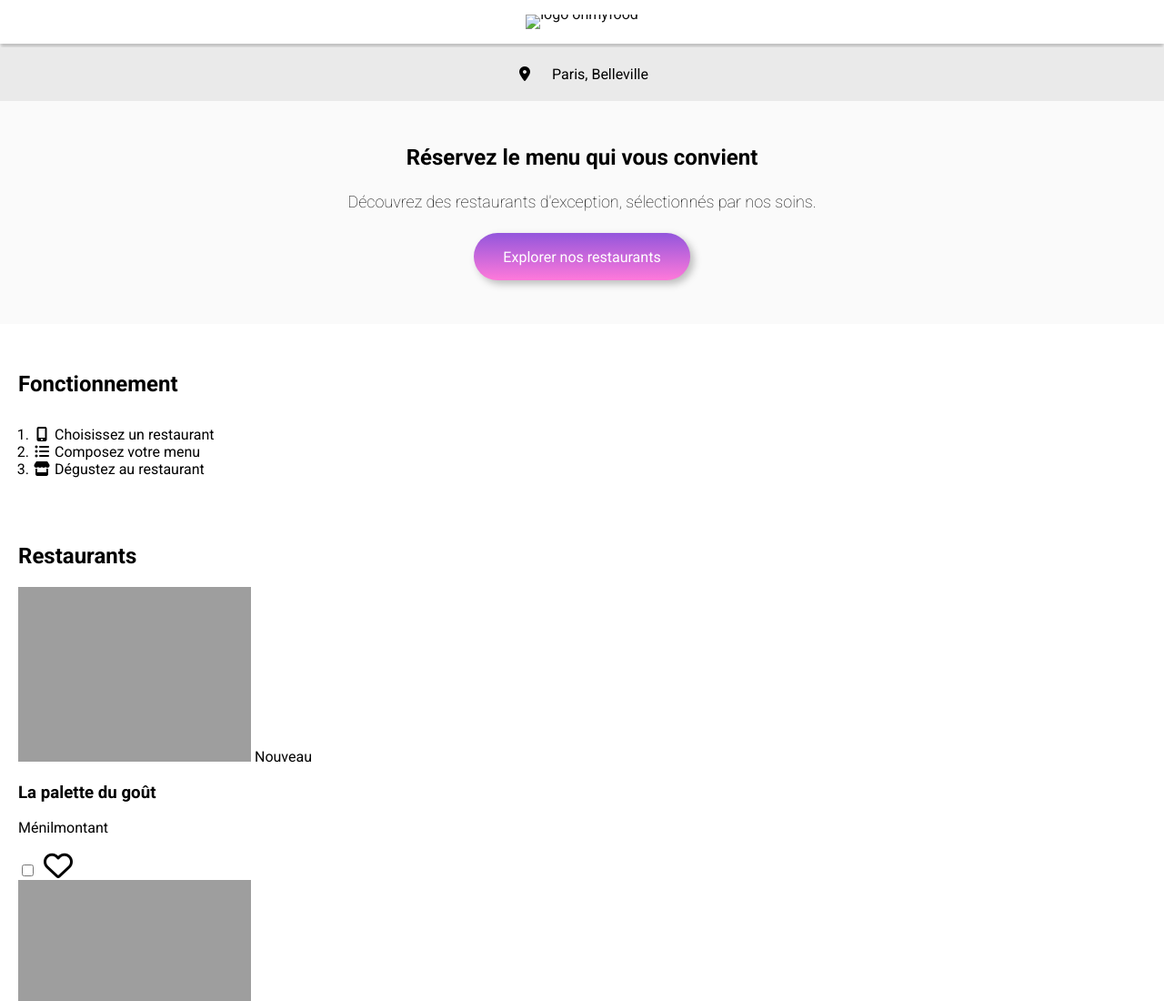
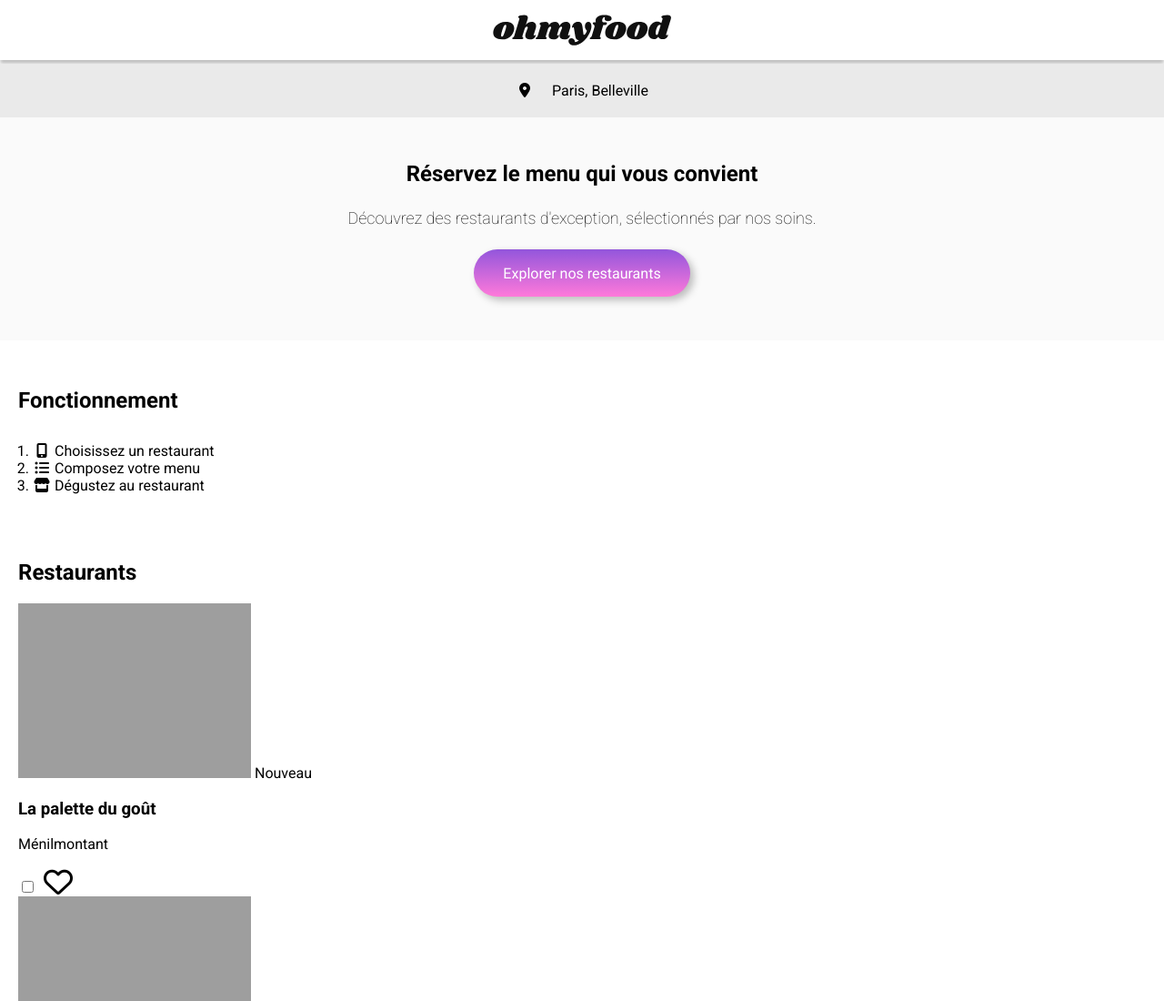
Before and after one commit to sylvaindethier/afec-maquette_ohmyfood, a plain HTML site: page index.html in a window 1280 px wide. Shown: the top 1100 px of the page at 91% size. Drawn offline with Linux system fonts and the light colour scheme; the site is published under a folder, as on GitHub Pages, so addresses that start at the root find nothing; a web font is replaced by a local one.

Commit message:
fix: all issue before pre-release

```diff
--- a/css/layout.css
+++ b/css/layout.css
@@ -117,5 +117,3 @@ a.footer__link:hover {
   margin: 2em auto 0;
   padding-left: 1em;
 }
-.walkthrough__item {
-}
--- a/index.html
+++ b/index.html
@@ -22,7 +22,7 @@
 
     <!-- logo as img  -->
     <div class="logo container">
-      <img class="logo-img" alt="logo ohmyfood" src="/assets/logo@2x.svg">
+      <img class="logo-img" alt="logo ohmyfood" src="assets/logo@2x.svg">
     </div>
 
     <!-- !WIP: logo as svg -->
```
Also changed, not shown: 1 other file.
